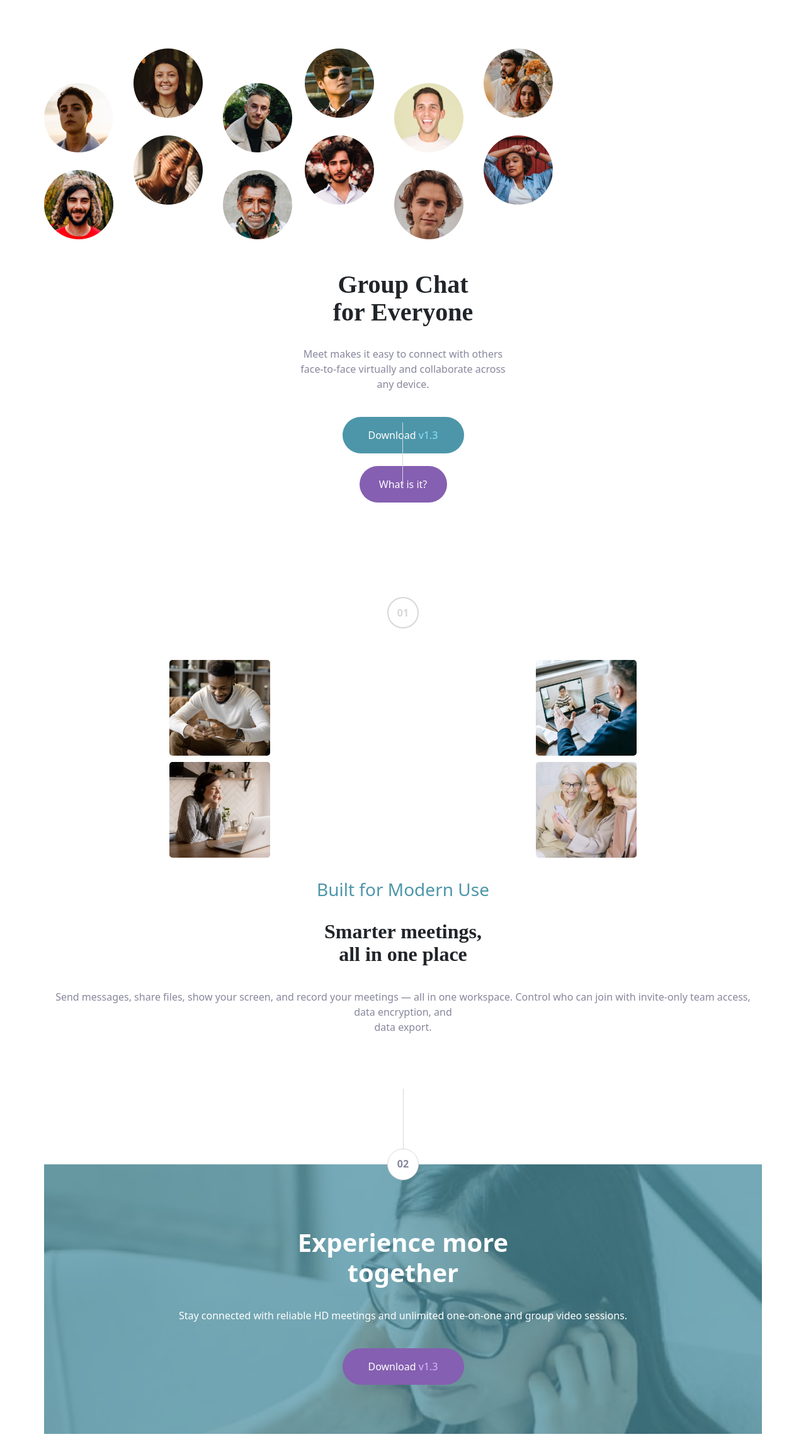
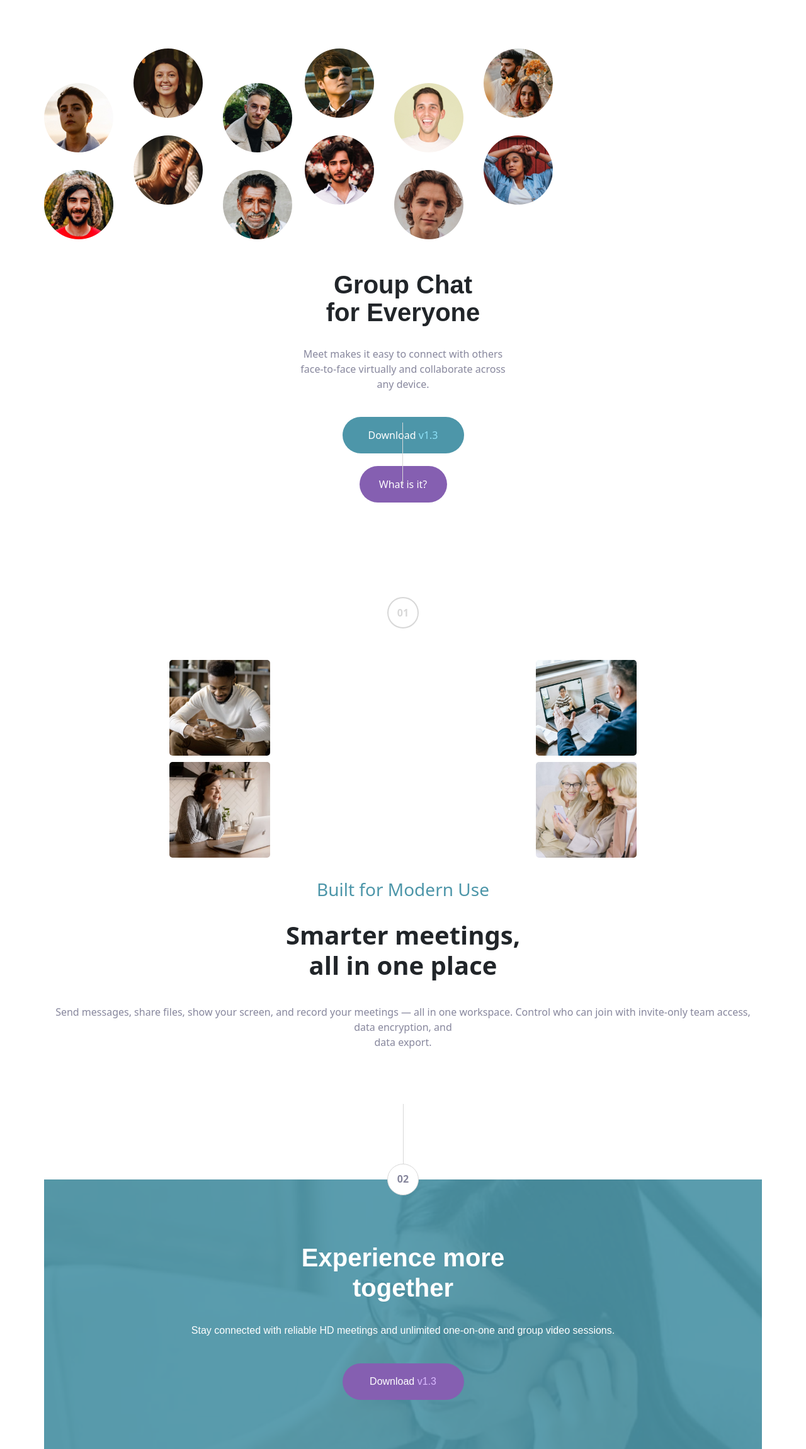
Before and after one commit to anthonys1760/meetlandingpage, a plain HTML site: page index.html in a window 1280 px wide. Shown: the part 79-2380 px from the top of the page at 63% size. Before the commit the page ends 2356 px from the top, so only its background shows below. Drawn offline with nearby package versions, Linux system fonts and the light colour scheme.

Commit message:
Updated Changes

```diff
--- a/index.html
+++ b/index.html
@@ -44,7 +44,7 @@
 
     .group-chat {
       padding-top: 50px;
-      font-family: Red Hat Display;
+      font-family: 'Red Hat Display', sans-serif;
       font-size: 40px;
       font-style: normal;
       font-weight: 900;
@@ -148,14 +148,14 @@
     }
 
     .footer::after {
-      content:'';
-      position:absolute;
-      left:0;
-      top:0;
-      height:100%;
-      width:100%;
-      background-color:var(--teal);
-      opacity:0.7;
+      content: '';
+      position: absolute;
+      left: 0;
+      top: 0;
+      height: 100%;
+      width: 100%;
+      background-color: var(--teal);
+      opacity: 0.9;
     }
 
     #footer-image {
@@ -165,10 +165,16 @@
     }
 
     .text-style {
+      font-family: 'Red Hat Display', sans-serif;
       padding-top: 100px;
       color: #fff;
       position: relative;
       z-index: 2;
+    }
+
+    #footer-heading {
+      font-weight: 900;
+      font-size: 32px;
     }
 
     #download-button-2 {
@@ -241,9 +247,7 @@
 
     <div class="built-section">
       <h3 class="pt-4 pb-4">Built for Modern Use</h3>
-      <h1
-        style="font-size: 32px; line-height: 36px; font-weight: 900; font-family: Red Hat Display; padding-bottom: 30px;">
-        Smarter meetings, <br> all in one place</h1>
+      <h1 style="font-weight: 900; padding-bottom: 30px;">Smarter meetings, <br> all in one place</h1>
       <p id="send-messages">Send messages, share files, show your screen, and record your meetings — all in one
         workspace. Control who can join with invite-only team access, data encryption, and <br>data export.</p>
     </div>
@@ -261,7 +265,8 @@
         <h1 style="font-weight: 900;">Experience more <br> together</h1>
         <br>
         <p>Stay connected with reliable HD meetings and unlimited one-on-one and group video sessions.</p>
-        <button type="button" id="download-button-2" class="btn btn-primary mt-4">Download<span style="color: var(--lighter-violet);"> v1.3</span></button>
+        <button type="button" id="download-button-2" class="btn btn-primary mt-4">Download<span
+            style="color: var(--lighter-violet);"> v1.3</span></button>
       </div>
     </div>
 
```
Lines whose indentation alone changed are shown as unchanged.
